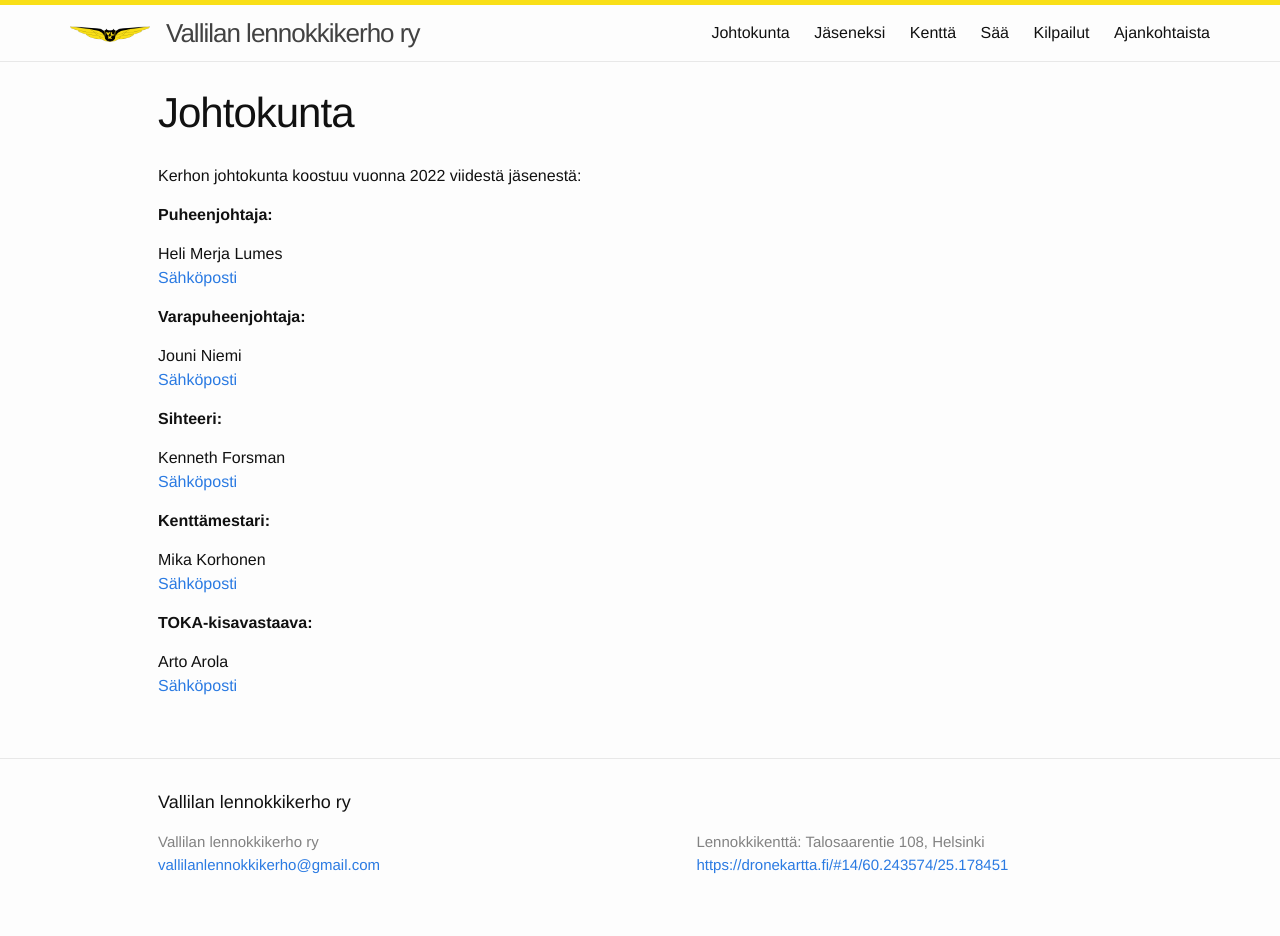
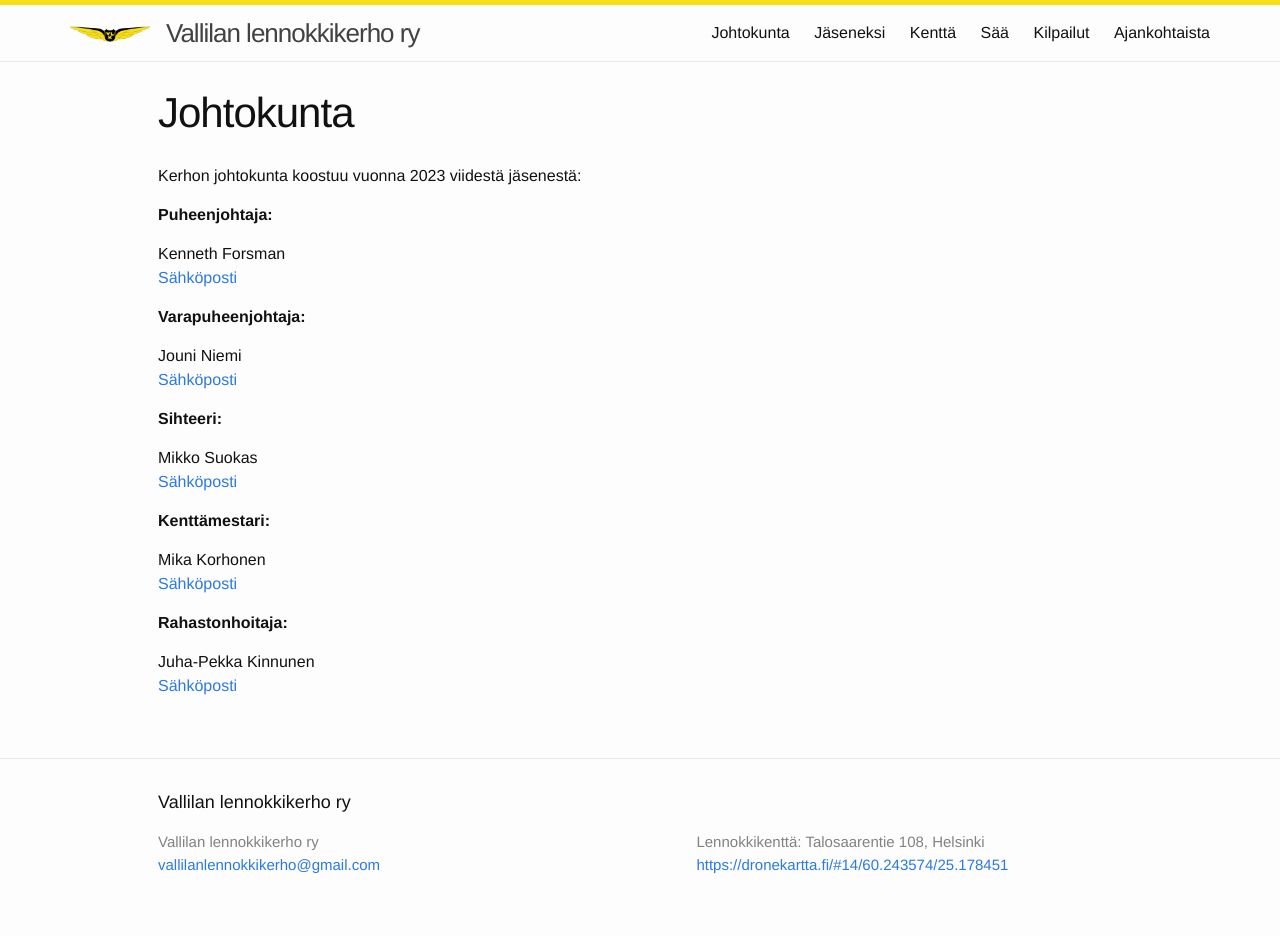
Before and after one commit to vallilanlennokkikerho/vallilanlennokkikerho.github.io, a Jekyll site: the page built from johtokunta.html, in a window 1280 px wide. Built offline with Jekyll 4.4.1, drawn with Linux system fonts in a browser that asks for light colours.

Commit message:
Update johtokunta.html

```diff
--- a/johtokunta.html
+++ b/johtokunta.html
@@ -8,21 +8,21 @@ keywords: Vallilan lennokkikerho, vallilan lennokkikerho, Valkka, valkka, Vallil
 
 <div class="home">
 
-  <p>Kerhon johtokunta koostuu vuonna 2022 viidestä jäsenestä:</p>
+  <p>Kerhon johtokunta koostuu vuonna 2023 viidestä jäsenestä:</p>
   <p><b>Puheenjohtaja:</b></p>
-  <p class="no-margin">Heli Merja Lumes</p>
-  <p><a href="mailto:lumehe@saunalahti.fi">Sähköposti</a></p>
+  <p class="no-margin">Kenneth Forsman</p>
+  <p><a href="mailto:kentsu.forsman@gmail.com">Sähköposti</a></p>
   <p><b>Varapuheenjohtaja:</b></p>
   <p class="no-margin">Jouni Niemi</p>
   <p><a href="mailto:jouninrc@gmail.com">Sähköposti</a></p>
   <p><b>Sihteeri:</b></p>
-  <p class="no-margin">Kenneth Forsman</p>
-  <p><a href="mailto:kentsu.forsman@gmail.com">Sähköposti</a></p>
+  <p class="no-margin">Mikko Suokas</p>
+  <p><a href="mailto:mikko.suokas@pp.inet.fi">Sähköposti</a></p>
   <p><b>Kenttämestari:</b></p>
   <p class="no-margin">Mika Korhonen</p>
   <p><a href="mailto:mika@spider.fi">Sähköposti</a></p>
-  <p><b>TOKA-kisavastaava:</b></p>
-  <p class="no-margin">Arto Arola</p>
-  <p><a href="mailto:arto.arola@gmail.com">Sähköposti</a></p>
+  <p><b>Rahastonhoitaja:</b></p>
+  <p class="no-margin">Juha-Pekka Kinnunen</p>
+  <p><a href="mailto:kinnunenjuha313@gmail.com">Sähköposti</a></p>
 
 </div>
```
